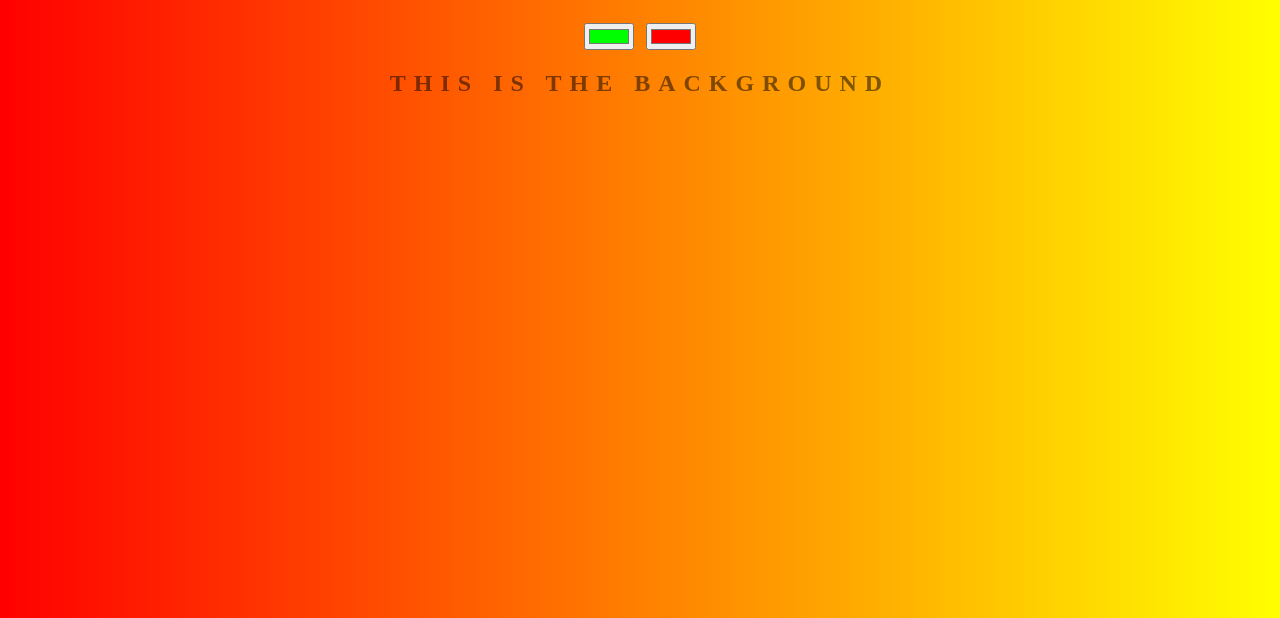
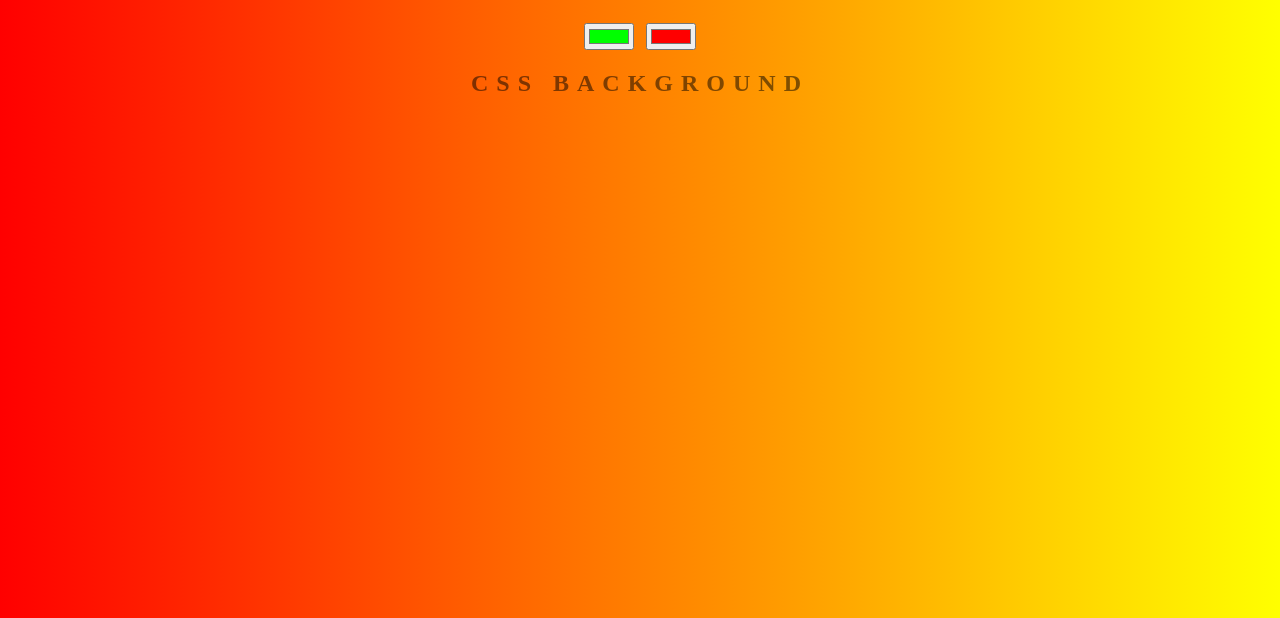
Before and after one commit to BShah5/background-generator, a plain HTML site: page index.html in a window 1280 px wide. Shown: the part 182-800 px from the top of the page. Drawn offline with Linux system fonts and the light colour scheme.

```diff
--- a/index.html
+++ b/index.html
@@ -1,14 +1,14 @@
 <!DOCTYPE html>
 <html>
 <head>
-	<title>COOL Gradient Background</title>
+	<title>Gradient Background</title>
 	<link rel="stylesheet" type="text/css" href="style.css">
 </head>
 <body id="gradient">
 	<h1>Background Generator</h1>
 	<input class="color1" type="color" name="color1" value="#00ff00">
 	<input class="color2" type="color" name="color2" value="#ff0000">
-	<h2>This is the Background</h2>
+	<h2>CSS Background</h2>
 	<h3></h3>
 	<script type="text/javascript" src="script.js"></script>
 </body>
```
